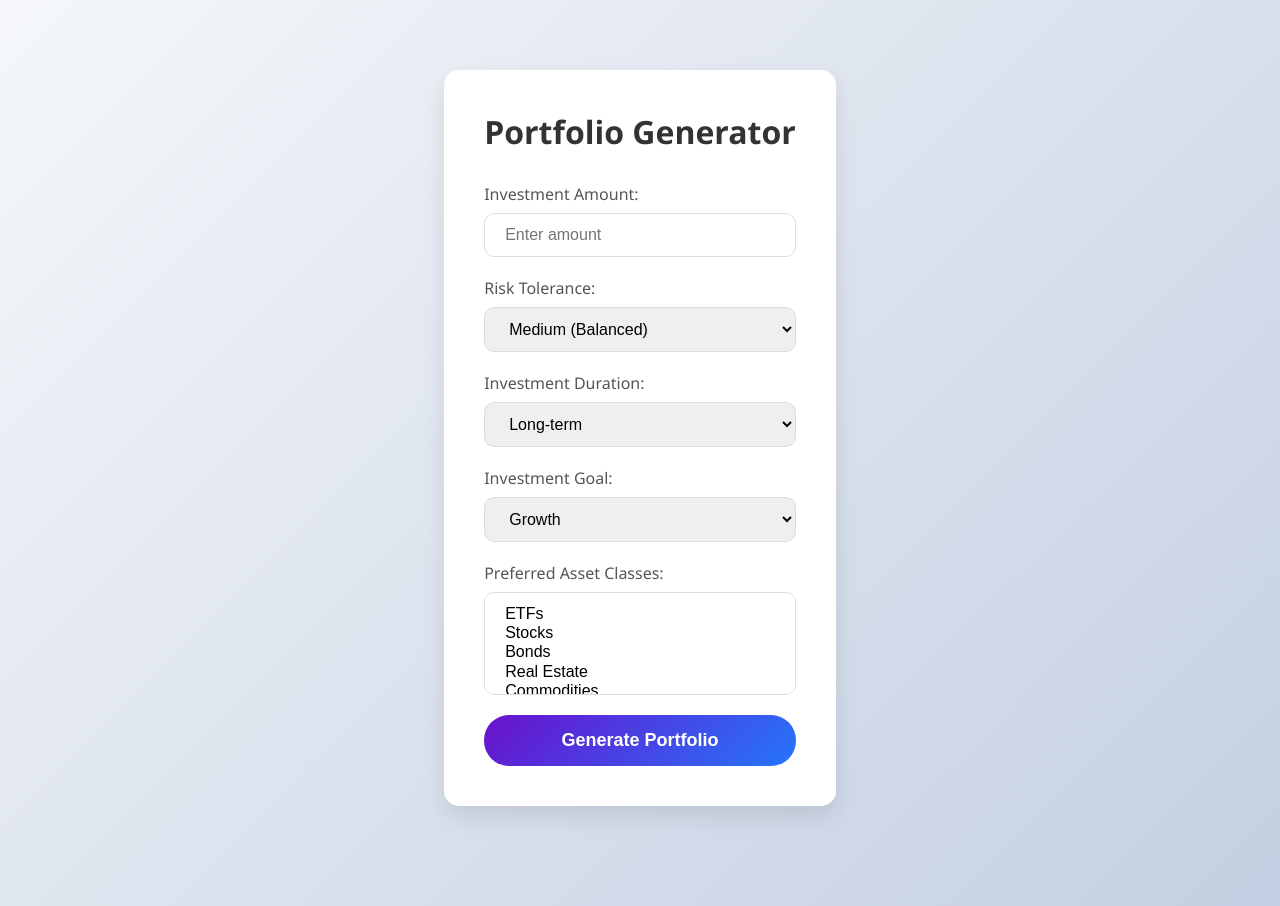
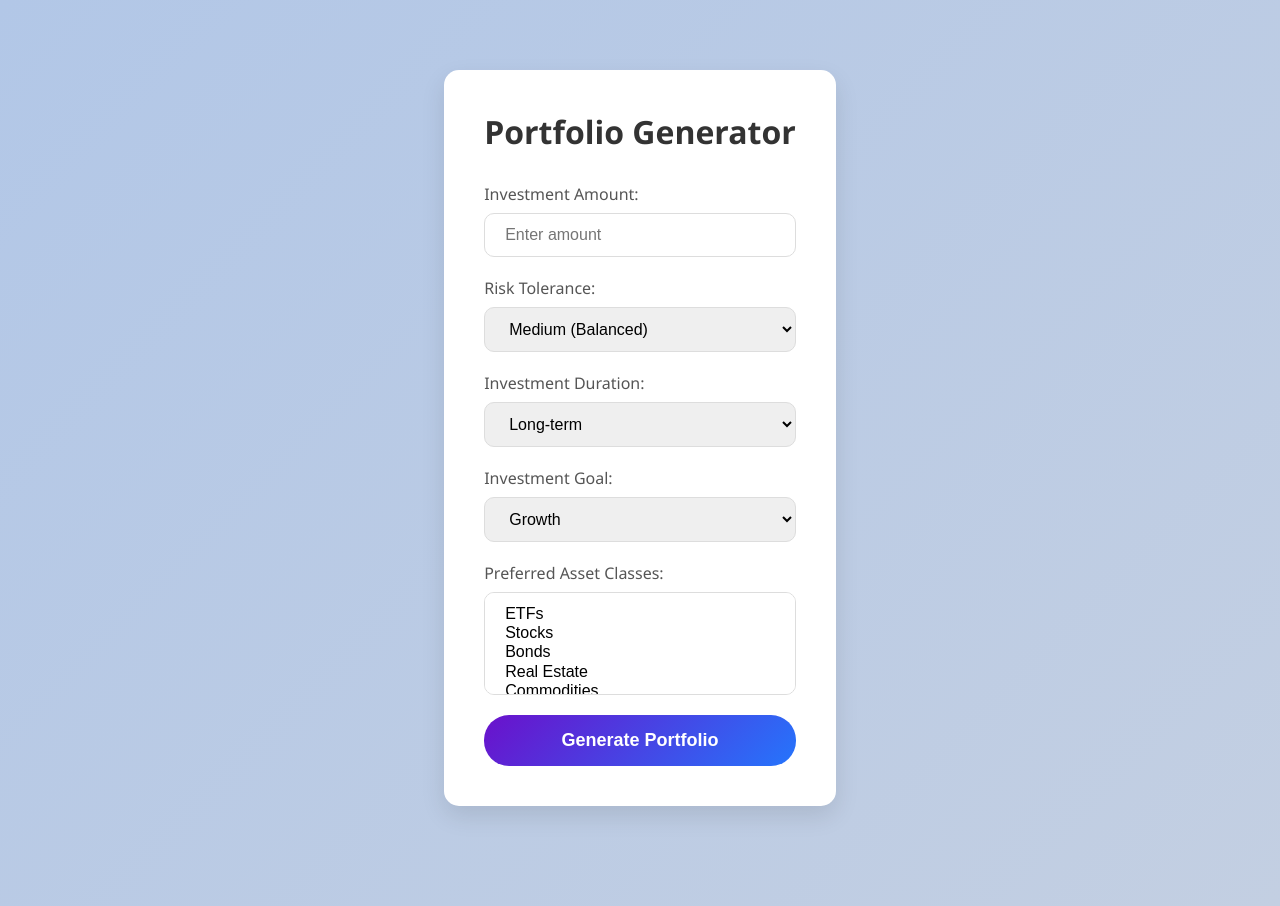
Before and after one commit to llaliotis/Portfolio-Generator, a React (Create React App) app in the folder client/: page / in a window 1280 px wide. Built offline with nearby package versions, Linux system fonts and the light colour scheme.

Commit message:
Updated background colors

```diff
--- a/client/src/App.css
+++ b/client/src/App.css
@@ -7,7 +7,7 @@
 
 body {
   font-family: 'Segoe UI', Tahoma, Geneva, Verdana, sans-serif;
-  background: linear-gradient(135deg, #f5f7fa, #c3cfe2);
+  background: linear-gradient(135deg, #b2c7e7, #c3cfe2);
   min-height: 100vh;
   display: flex;
   justify-content: center;
```
